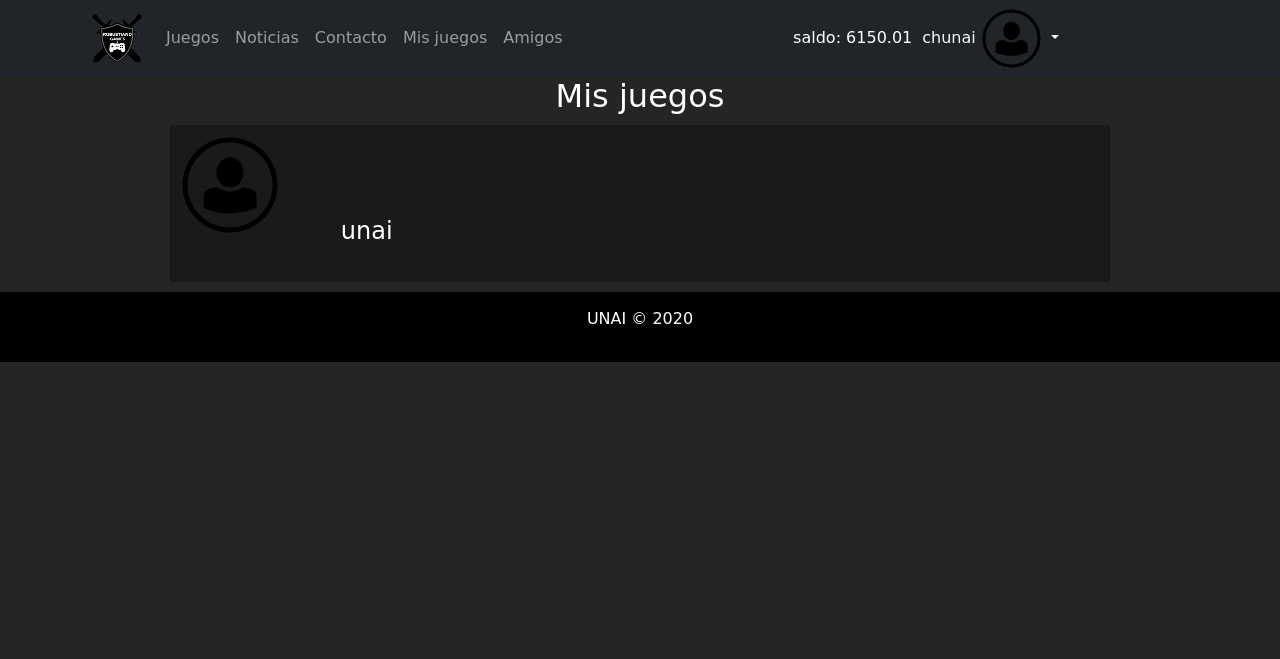
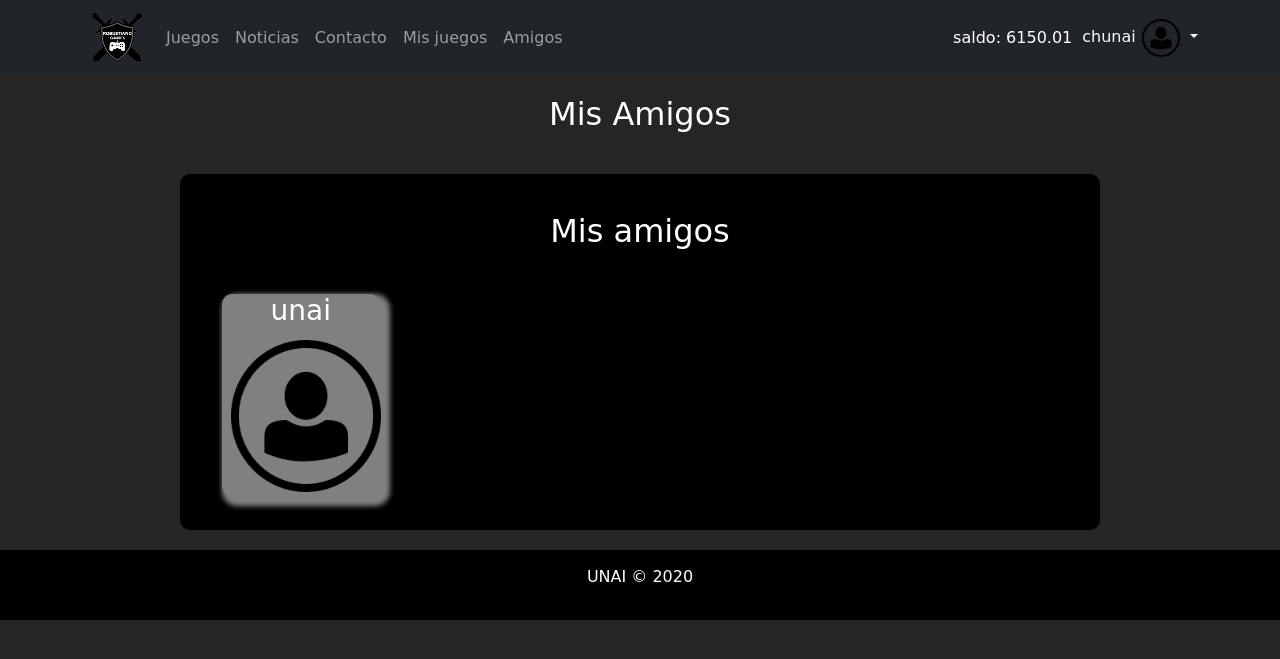
Before and after one commit to UnaiSuarez/TiendaVideojuegosDjango, a Django app: page /misAmigos/ in a window 1280 px wide. Shown: the top 659 px of the page. Run offline with Django 3.2, Linux system fonts and the light colour scheme; a user stored in the database is signed in; data comes from the database, SQL or seed files in the repository; both versions use the stored data as it was after the commit.

Commit message:
imagenes usuario

```diff
--- /dev/null
+++ b/media/estilos/amigos.css
@@ -0,0 +1,68 @@
+#misAmigos, #sugerenciaAmigos {
+    display: grid;
+    grid-template-columns: repeat(5, 1fr);
+    margin: 16px 0px;
+    gap: 20px;
+}
+
+
+
+#cajaAmigos {
+    background: black;
+    padding: 18px 10px;
+    display: flex;
+    flex-direction: column;
+    color: white;
+    border-radius: 10px;
+    margin: 20px;
+}
+
+.amigo{
+transition: all 1s;
+}
+
+.amigo h3{
+transition: font-size 1s ;
+}
+
+.amigo:hover{
+    padding: 10%;
+}
+.amigo:hover h3{
+font-size: 30px;
+}
+
+.amigo:hover img{
+    height: 16vh;
+}
+
+.amigo{
+    list-style:none;
+    text-align: center;
+    box-shadow: 5px 5px 5px 5px gray;
+    border-radius: 10px;
+    display: flex;
+    flex-direction: column;
+    background-color: gray;
+}
+
+h2{
+    text-align: center;
+    padding: 20px;
+}
+
+.amigo img{
+    transition: 1s;
+    width: 100%;
+    height: 20vh;
+    margin-left: 5px;
+}
+
+@media screen and (max-width: 600px) {
+    #misAmigos, #sugerenciaAmigos {
+        display: grid;
+        grid-template-columns: repeat(3, 1fr);
+        margin: 16px 0px;
+        gap: 20px;
+    }
+}
--- a/tienda/templates/amigos.html
+++ b/tienda/templates/amigos.html
@@ -1,9 +1,22 @@
 {% extends "base.html" %} {% block title %}Robustiano Games{% endblock %} {% block content %}
-<link rel="stylesheet" href="../../media/estilos/inicio.css">
+<link rel="stylesheet" href="../../media/estilos/amigos.css">
 <main>
-    <h2 id="title">Mis juegos</h2>
+    <h2 id="title">Mis Amigos</h2>
     <section>
-        <div class="main">
+        <div id="cajaAmigos">
+            <h2>Mis amigos</h2>
+            <ul id="misAmigos">
+                {% for amigo in user.amigos.all %}
+                <li class="amigo">
+                    <h3>{{amigo.username}}</h3>
+                    {% if amigo.imagen.url != null%}
+                        <img style="border-radius: 100%;" src="{{amigo.imagen.url}}" alt=""> {% else %}
+                        <img style="border-radius: 50%;" src="../../media/images/avatares/avatarDefecto.png" alt=""> {% endif %}
+                </li>
+                {% endfor %}
+            </ul>
+        </div>
+        <!-- <div class="main">
             <div class="row">
                 {% for amigo in user.amigos.all %}
                 <div class="columna">
@@ -16,7 +29,7 @@
                 </div>
                 {% endfor %}
             </div>
-        </div>
+        </div> -->
         {% block pagination %} {% if is_paginated %}
         <div class="pagination">
             <span class="page-links">
--- a/tienda/templates/añadirSaldo2.html
+++ b/tienda/templates/añadirSaldo2.html
@@ -10,7 +10,7 @@
         margin-top: 10%;
     }
 
-    #id_saldo {
+    #id_codigo {
         border-radius: 10px;
         height: 40px;
         text-align: center;
--- a/tienda/templates/base.html
+++ b/tienda/templates/base.html
@@ -54,8 +54,8 @@
                         <style>
                             .avatar {
                                 border-radius: 100%;
-                                width: 40%;
-                                height: 40%;
+                                width: 5vh;
+                                height: 5vh;
                             }
                         </style>
                         <span>{{user.username}}
--- a/tienda/templates/registrarUsuario.html
+++ b/tienda/templates/registrarUsuario.html
@@ -31,7 +31,7 @@
             {{form.as_table}}
         </table>
         <img style="width: 100px; height: 100px; border-radius: 100px;" id="imagenPrevisualizacion">
-        <input type="submit" value="Modificar" id="boton">
+        <input type="submit" value="Registrarse" id="boton">
     </form>
 </div>
 <script>
```
Also changed, not shown: db.sqlite3, media/images/avatares/battlefield.jpg (added), media/images/avatares/character_femaleAdventurer_behindBack.png (added), media/videos/juegos/cyberpunk.jpeg (deleted).
